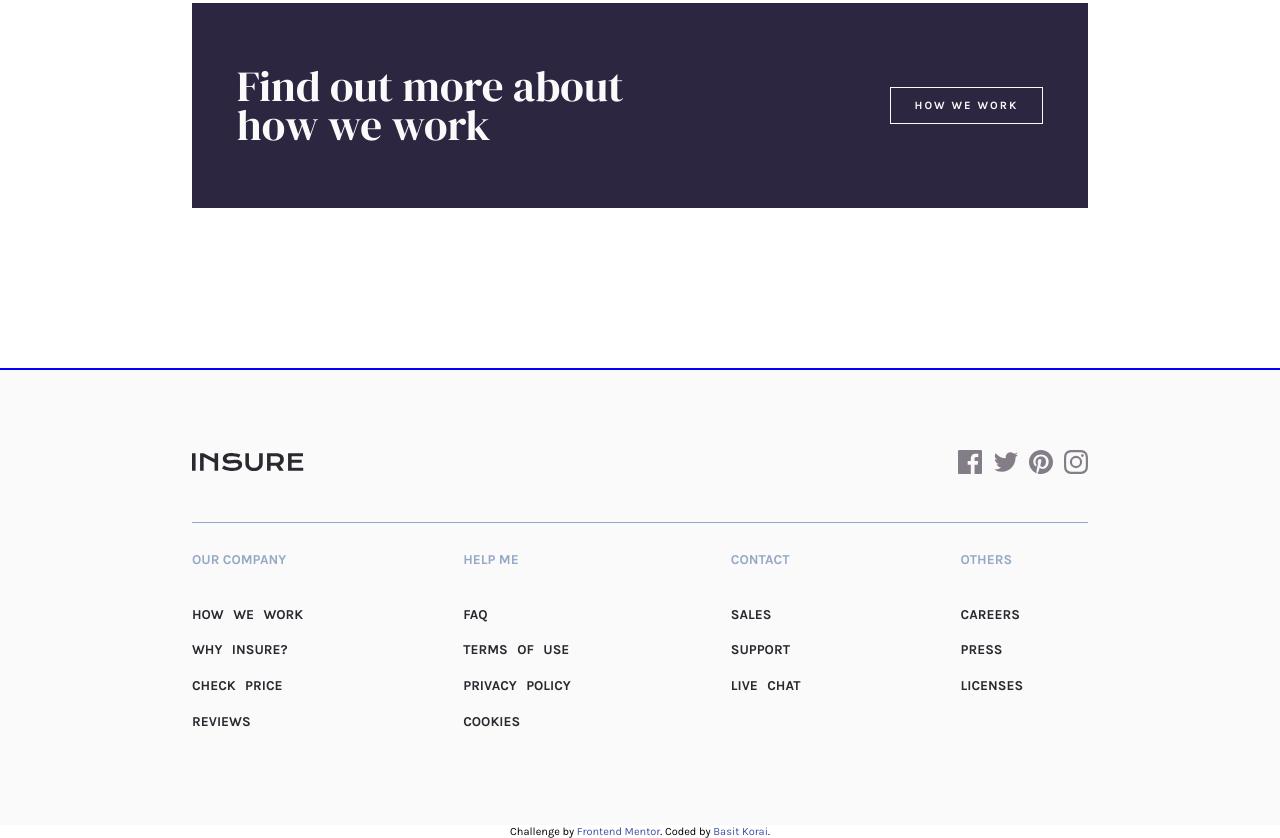
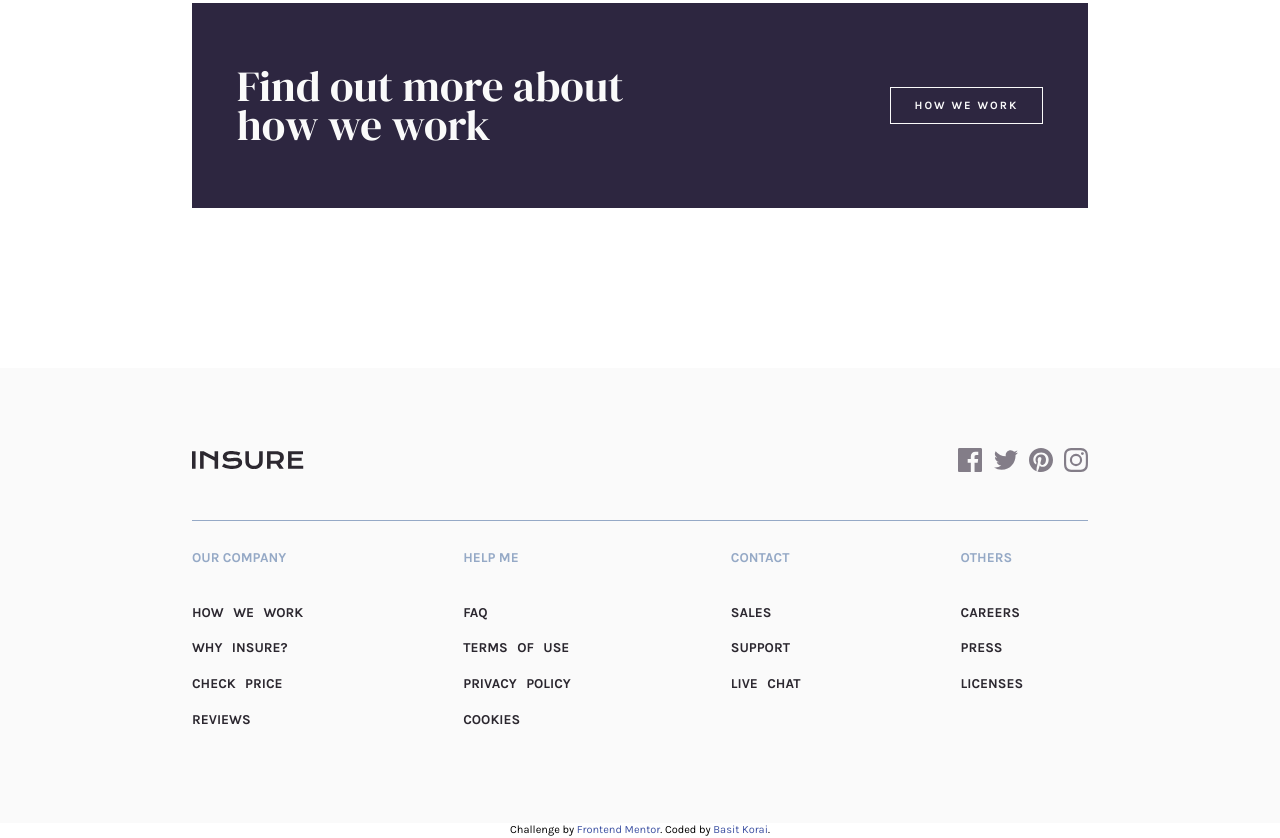
Before and after one commit to basitkorai/insure-landing-page, a plain HTML site: page index.html in a window 1280 px wide. Shown: the part 1662-2500 px from the top of the page. Drawn offline with Linux system fonts and the light colour scheme.

Commit message:
style: footer border-top removed

```diff
--- a/style.css
+++ b/style.css
@@ -219,7 +219,6 @@ h2 {
   font-size: clamp(1rem, 1rem + 50vw, 2.688rem);
 }
 .footer {
-  border-top: 2px solid blue;
   padding: 5rem 0;
   margin-top: 10rem;
   display: flex;
@@ -433,10 +432,6 @@ h2 {
     margin: 0;
   }
 
-  .footer {
-    /* border: 2px solid black; */
-  }
-
   .footer__social-links {
     width: 100%;
     display: flex;
```
